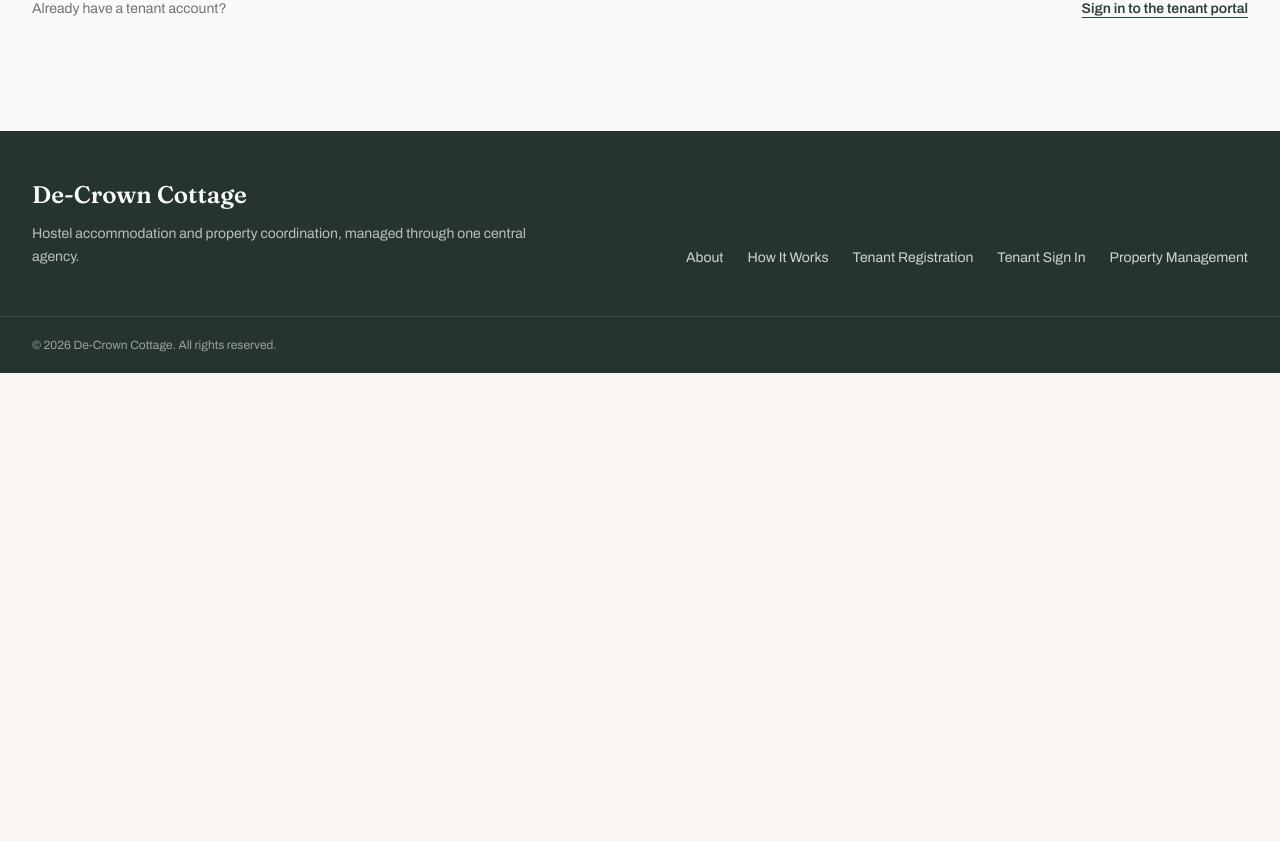
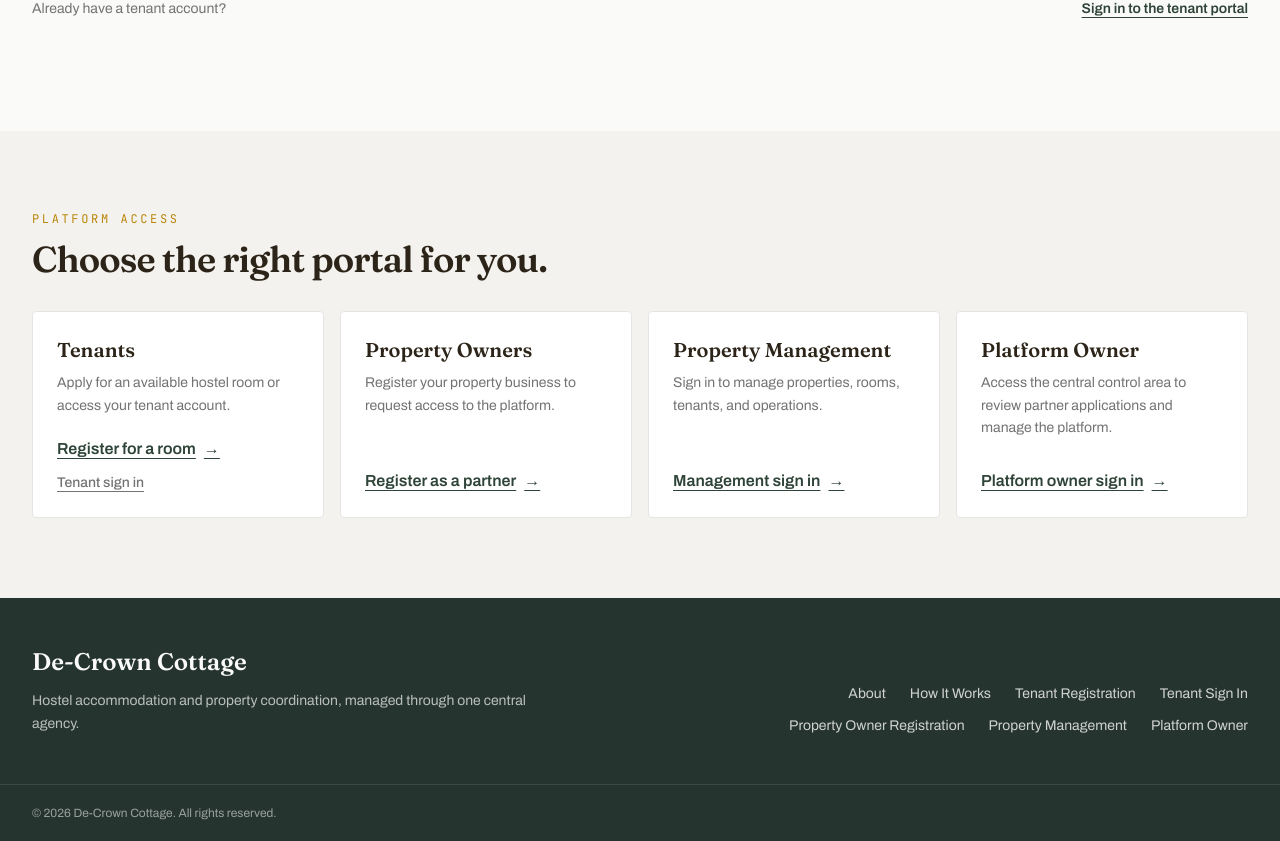
Before and after one commit to Phynixz/Decrown-Portal, a React (Vite) app in the folder client/: page / in a window 1280 px wide. Shown: the part 2393-3234 px from the top of the page. Before the commit the page ends 2766 px from the top, so only its background shows below. Built offline with nearby package versions, Linux system fonts and the light colour scheme; no server answers; what nigeria-state-lga-data would draw is missing.

Commit message:
Route homepage and connect platform entry points

```diff
--- a/client/src/App.jsx
+++ b/client/src/App.jsx
@@ -20,22 +20,7 @@ import PlatformSettings from "./pages/platform/PlatformSettings.jsx";
 import LandingPage from "./pages/LandingPage.jsx";
 import { getJSON } from "./api.js";
 
-import { TenantProvider, useTenant } from "./tenantContext.jsx";
-
-function HomeRedirect() {
-  const { isTenant, loading } = useTenant();
-  if (loading) {
-    return (
-      <main
-        className="grid min-h-screen place-items-center bg-bg text-sm text-muted"
-        role="status"
-      >
-        Loading workspace…
-      </main>
-    );
-  }
-  return isTenant ? <Navigate to="/login" replace /> : <LandingPage />;
-}
+import { TenantProvider } from "./tenantContext.jsx";
 
 function DirectorWorkspaceRoute() {
   const { clientId } = useParams();
@@ -84,7 +69,7 @@ export default function App() {
   return (
     <TenantProvider>
       <Routes>
-      <Route path="/" element={<HomeRedirect />} />
+      <Route path="/" element={<LandingPage />} />
       <Route path="/login" element={<AdminLogin />} />
       <Route path="/signup" element={<ClientSignup />} />
       <Route path="/register" element={<RegistrationForm />} />
@@ -117,7 +102,8 @@ export default function App() {
       <Route path="/platform/queue" element={<Navigate to="/platform/clients" replace />} />
       <Route path="/operator/*" element={<Navigate to="/platform" replace />} />
 
-      <Route path="*" element={<Navigate to="/platform/login" replace />} />
+      {/* Unknown public URLs return to the public homepage, not an admin login. */}
+      <Route path="*" element={<Navigate to="/" replace />} />
     </Routes>
   </TenantProvider>
 );
--- a/client/src/pages/LandingPage.jsx
+++ b/client/src/pages/LandingPage.jsx
@@ -93,12 +93,42 @@ export default function LandingPage() {
             <div className="mt-8 flex flex-col gap-3 text-sm text-sage sm:flex-row sm:items-center sm:justify-between"><p>Already have a tenant account?</p><a href="/portal" className="font-semibold text-moss underline underline-offset-4">Sign in to the tenant portal</a></div>
           </div>
         </section>
+
+        <section id="platform-access" aria-labelledby="access-heading" className="scroll-mt-20 bg-stone/30 py-16 md:py-20">
+          <div className="mx-auto max-w-7xl px-5 sm:px-8">
+            <p className="font-landing-mono text-xs uppercase tracking-[0.22em] text-brass">Platform Access</p>
+            <h2 id="access-heading" className="mt-3 max-w-2xl font-landing-display text-3xl font-semibold tracking-tight sm:text-4xl">Choose the right portal for you.</h2>
+            <div className="mt-8 grid grid-cols-1 gap-4 sm:grid-cols-2 lg:grid-cols-4">
+              <article className="flex flex-col rounded border border-stone bg-white p-6">
+                <h3 className="font-landing-display text-xl font-semibold">Tenants</h3>
+                <p className="mt-2 flex-1 text-sm leading-relaxed text-sage">Apply for an available hostel room or access your tenant account.</p>
+                <a href="/register" className="mt-5 inline-flex items-center font-semibold text-moss underline underline-offset-4">Register for a room <span aria-hidden="true" className="ml-2">→</span></a>
+                <a href="/portal" className="mt-3 text-sm font-medium text-sage underline underline-offset-4">Tenant sign in</a>
+              </article>
+              <article className="flex flex-col rounded border border-stone bg-white p-6">
+                <h3 className="font-landing-display text-xl font-semibold">Property Owners</h3>
+                <p className="mt-2 flex-1 text-sm leading-relaxed text-sage">Register your property business to request access to the platform.</p>
+                <a href="/signup" className="mt-5 inline-flex items-center font-semibold text-moss underline underline-offset-4">Register as a partner <span aria-hidden="true" className="ml-2">→</span></a>
+              </article>
+              <article className="flex flex-col rounded border border-stone bg-white p-6">
+                <h3 className="font-landing-display text-xl font-semibold">Property Management</h3>
+                <p className="mt-2 flex-1 text-sm leading-relaxed text-sage">Sign in to manage properties, rooms, tenants, and operations.</p>
+                <a href="/login" className="mt-5 inline-flex items-center font-semibold text-moss underline underline-offset-4">Management sign in <span aria-hidden="true" className="ml-2">→</span></a>
+              </article>
+              <article className="flex flex-col rounded border border-stone bg-white p-6">
+                <h3 className="font-landing-display text-xl font-semibold">Platform Owner</h3>
+                <p className="mt-2 flex-1 text-sm leading-relaxed text-sage">Access the central control area to review partner applications and manage the platform.</p>
+                <a href="/platform/login" className="mt-5 inline-flex items-center font-semibold text-moss underline underline-offset-4">Platform owner sign in <span aria-hidden="true" className="ml-2">→</span></a>
+              </article>
+            </div>
+          </div>
+        </section>
       </main>
 
       <footer className="bg-ink text-paper">
         <div className="mx-auto grid max-w-7xl grid-cols-1 gap-10 px-5 py-12 sm:px-8 md:grid-cols-2 md:items-end">
           <div><a href="#top" className="font-landing-display text-2xl font-semibold">De-Crown Cottage</a><p className="mt-3 max-w-lg text-sm leading-relaxed text-paper/70">Hostel accommodation and property coordination, managed through one central agency.</p></div>
-          <nav aria-label="Footer navigation" className="flex flex-wrap gap-x-6 gap-y-3 text-sm text-paper/80 md:justify-end"><a className="hover:text-paper" href="#about">About</a><a className="hover:text-paper" href="#how-it-works">How It Works</a><a className="hover:text-paper" href="/register">Tenant Registration</a><a className="hover:text-paper" href="/portal">Tenant Sign In</a><a className="hover:text-paper" href="/login">Property Management</a></nav>
+          <nav aria-label="Footer navigation" className="flex flex-wrap gap-x-6 gap-y-3 text-sm text-paper/80 md:justify-end"><a className="hover:text-paper" href="#about">About</a><a className="hover:text-paper" href="#how-it-works">How It Works</a><a className="hover:text-paper" href="/register">Tenant Registration</a><a className="hover:text-paper" href="/portal">Tenant Sign In</a><a className="hover:text-paper" href="/signup">Property Owner Registration</a><a className="hover:text-paper" href="/login">Property Management</a><a className="hover:text-paper" href="/platform/login">Platform Owner</a></nav>
         </div>
         <div className="border-t border-paper/10"><div className="mx-auto max-w-7xl px-5 py-5 sm:px-8"><p className="text-xs text-paper/55">© {new Date().getFullYear()} De-Crown Cottage. All rights reserved.</p></div></div>
       </footer>
```
